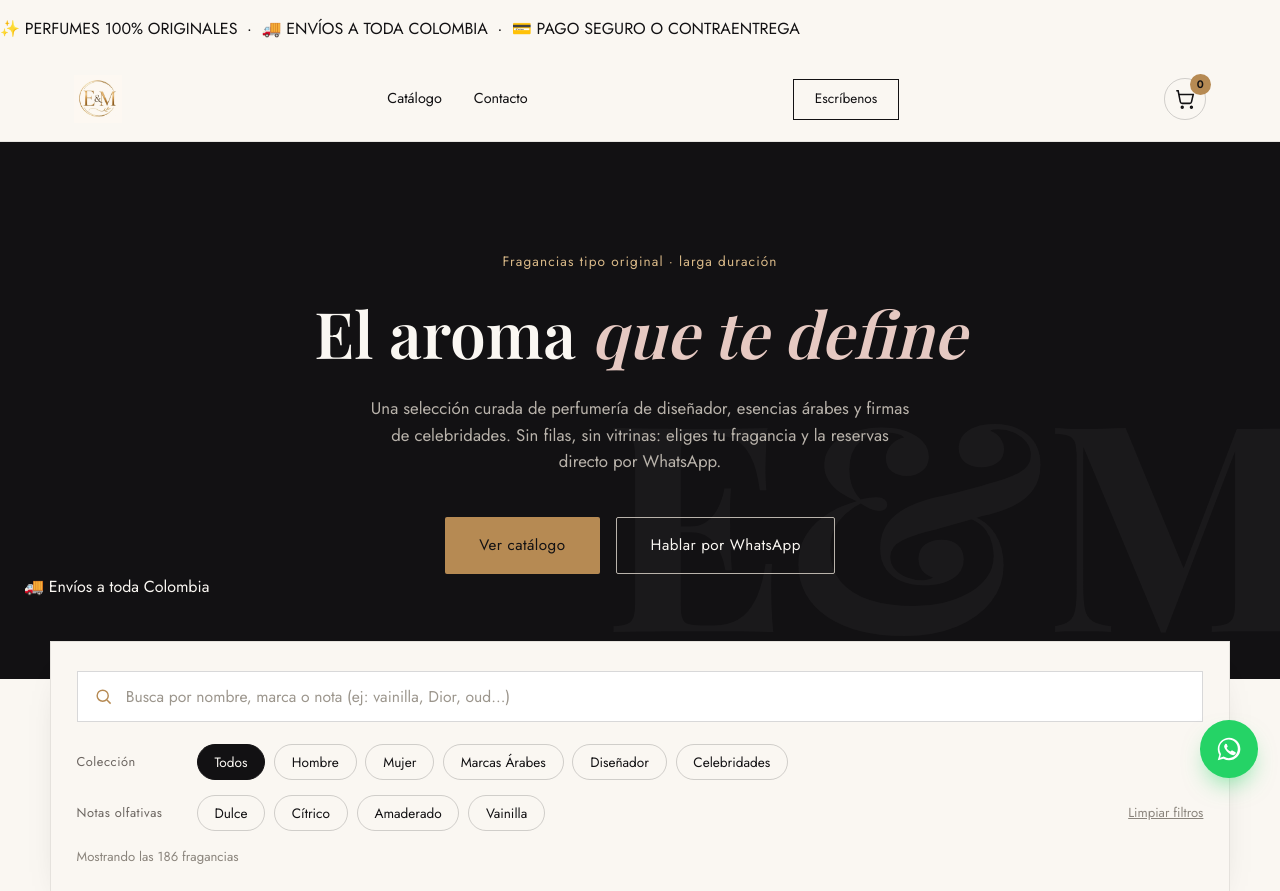
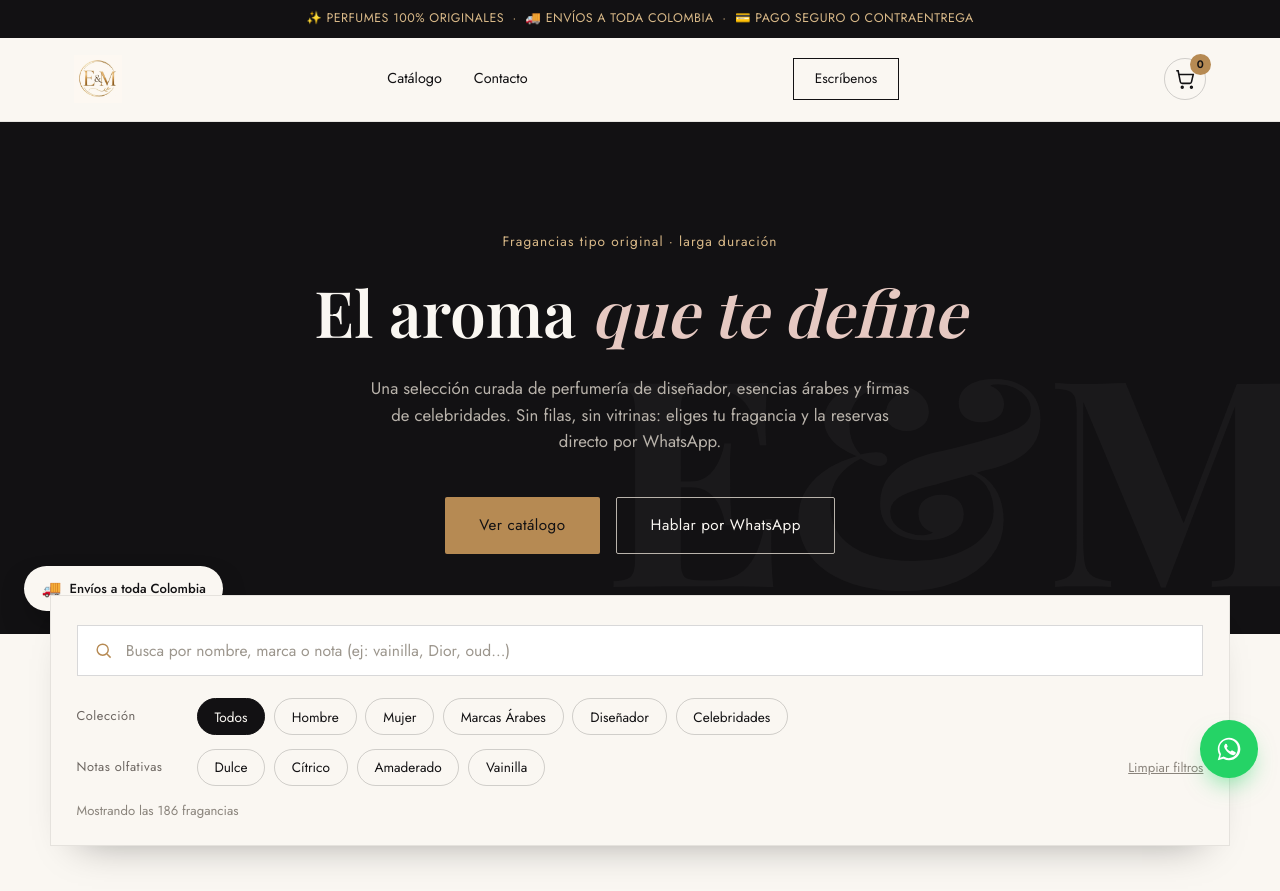
Before and after one commit to eduarramirezt-glitch/E-M, a plain HTML site: page index.html in a window 1280 px wide. Shown: the top 891 px of the page. Drawn offline with nearby package versions, Linux system fonts and the light colour scheme; a web font is replaced by a local one.

Commit message:
Add warm accent colors and announcement bar styles
Added new color variables for warmer accents and created an announcement bar with styling.

```diff
--- a/style.css
+++ b/style.css
@@ -13,6 +13,12 @@
   --color-rose: #e6c9c2;
   --color-text-soft: #b9b3ab;
   --color-whatsapp: #25d366;
+
+  /* acentos cálidos por colección, para un catálogo con más vida */
+  --color-coral: #e0785f;
+  --color-terracota: #c07a4a;
+  --color-fucsia: #c9557a;
+  --color-verde-nicho: #3f6b52;
 
   --font-display: "Playfair Display", serif;
   --font-body: "Jost", sans-serif;
@@ -76,6 +82,25 @@ button { font-family: var(--font-body); }
   background: var(--color-black);
   color: var(--color-ivory);
 }
+
+/* ---------- barra de anuncio ---------- */
+
+.announce-bar {
+  background: var(--color-black);
+  color: var(--color-gold-light);
+  text-align: center;
+  padding: 0.55rem 1rem;
+  overflow: hidden;
+}
+.announce-bar p {
+  margin: 0;
+  font-size: 0.78rem;
+  letter-spacing: 0.04em;
+  white-space: nowrap;
+  overflow-x: auto;
+  scrollbar-width: none;
+}
+.announce-bar p::-webkit-scrollbar { display: none; }
 
 /* ---------- header ---------- */
 
@@ -238,6 +263,24 @@ button { font-family: var(--font-body); }
   user-select: none;
   pointer-events: none;
 }
+
+.hero-badge {
+  position: absolute;
+  left: 1.5rem;
+  bottom: 1.4rem;
+  z-index: 2;
+  display: flex;
+  align-items: center;
+  gap: 0.5rem;
+  background: var(--color-ivory);
+  color: var(--color-black);
+  padding: 0.6rem 1.1rem;
+  border-radius: 999px;
+  font-size: 0.82rem;
+  font-weight: 500;
+  box-shadow: 0 14px 30px -10px rgba(0,0,0,0.5);
+}
+.hero-badge-icon { font-size: 1rem; }
 
 /* ---------- buscador + filtros ---------- */
 
@@ -466,6 +509,11 @@ button { font-family: var(--font-body); }
   padding: 0.28rem 0.65rem;
   border-radius: 999px;
 }
+/* un color de acento distinto por colección, para un catálogo más vivo */
+.tag--disenador { background: rgba(18,17,19,0.85); }
+.tag--arabe { background: rgba(192,122,74,0.9); }
+.tag--celebridad { background: rgba(201,85,122,0.88); }
+.tag--nicho { background: rgba(63,107,82,0.88); }
 
 .card-body {
   padding: 1.4rem 1.4rem 0.3rem;
@@ -506,7 +554,8 @@ button { font-family: var(--font-body); }
 .card-price {
   font-family: var(--font-display);
   font-size: 1.15rem;
-  color: var(--color-black);
+  color: var(--color-coral);
+  font-weight: 600;
 }
 
 .card-size {
```
